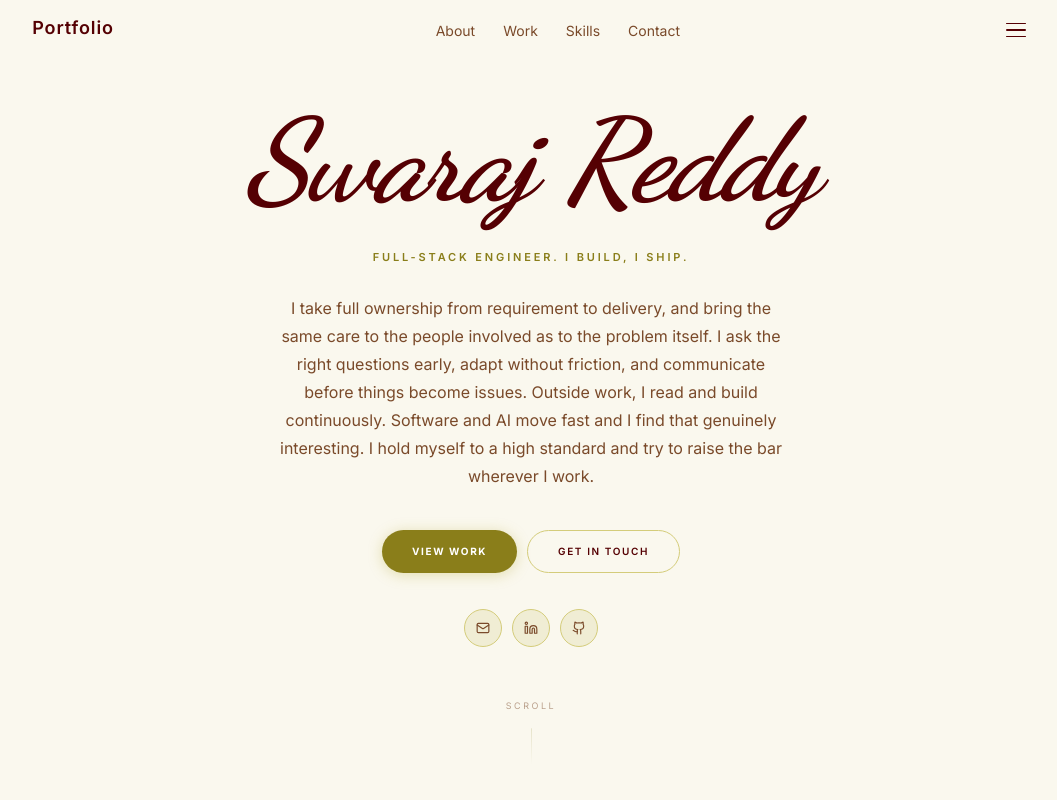
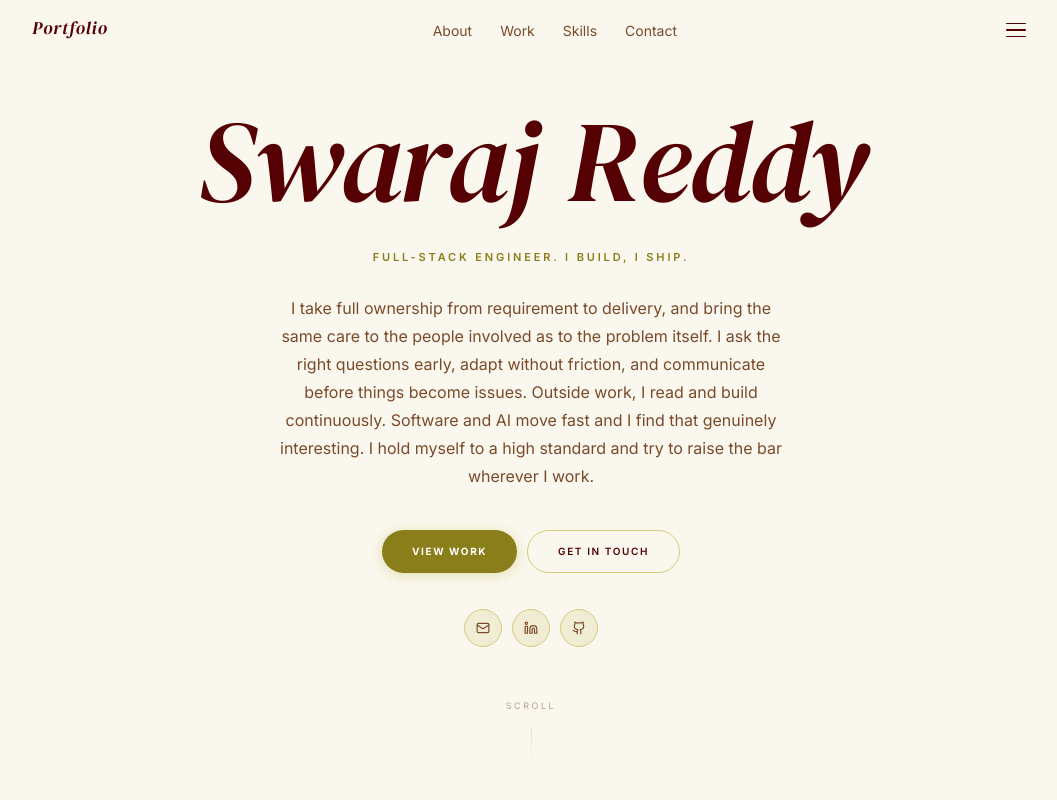
Before and after one commit to swarajreddy10/swarajreddy10.github.io, a Next.js app: page / in a window 1280 px wide. Shown: the top 800 px of the page, without its empty margins (109-1166 px from the left). Built offline with nearby package versions, Linux system fonts and the light colour scheme.

Commit message:
feat: switch display font to DM Serif Display, sync nav with hero

```diff
--- a/app/globals.css
+++ b/app/globals.css
@@ -14,7 +14,7 @@
   --accent-dim: rgba(184,171,56,0.12);
   --accent-border: rgba(184,171,56,0.40);
 
-  --font-display: 'Dancing Script', cursive;
+  --font-display: 'DM Serif Display', Georgia, serif;
   --font-body:    'Inter', system-ui, sans-serif;
   --font-mono:    'Inter', system-ui, sans-serif;
 }
--- a/app/layout.js
+++ b/app/layout.js
@@ -40,7 +40,7 @@ export default function RootLayout({ children }) {
         <link rel="preconnect" href="https://fonts.gstatic.com" crossOrigin="anonymous" />
         <link rel="dns-prefetch" href="https://fonts.googleapis.com" />
         <link
-          href="https://fonts.googleapis.com/css2?family=Dancing+Script:wght@400;500;600;700&family=Inter:wght@300;400;500;600;700&display=swap"
+          href="https://fonts.googleapis.com/css2?family=DM+Serif+Display:ital@0;1&family=Inter:wght@300;400;500;600;700&display=swap"
           rel="stylesheet"
         />
         <link rel="icon" href="/favicon.ico" />
--- a/components/About.jsx
+++ b/components/About.jsx
@@ -1,6 +1,6 @@
 'use client';
 
-import { useRef, useEffect, useState, useCallback } from 'react';
+import { useRef, useEffect, useState } from 'react';
 import { motion, useScroll, useTransform, useMotionTemplate } from 'motion/react';
 import { GraduationCap, Briefcase, Building2 } from 'lucide-react';
 
--- a/components/Certifications.jsx
+++ b/components/Certifications.jsx
@@ -13,10 +13,7 @@ const CERTS = [
         name: 'AWS Cloud Foundations & Cloud Architecting',
         issuer: 'AWS Academy',
         date: 'May – Jun 2024',
-        href: 'https://drive.google.com/file/d/1I9ggwsrVswrxcgNPkRfWYNjdp3h5xorv/view?usp=sharing',
-    },
-    {
-        name: 'MongoDB Python Developer Path',
+        href: 'https://www.credly.com/badges/aws-academy',
         issuer: 'MongoDB University',
         date: 'Nov 2025',
         href: 'https://ti-user-certificates.s3.amazonaws.com/ae62dcd7-abdc-4e90-a570-83eccba49043/2fef1e9a-2ef7-45ea-bdf7-9fde67df65a8-swaraj-chandra-reddy-m-2b64be3a-1a61-4210-9354-4051d4ad0677-certificate.pdf',
--- a/components/Footer.jsx
+++ b/components/Footer.jsx
@@ -22,16 +22,11 @@ function GithubIcon({ size = 15 }) {
     );
 }
 
-const NAV_COLS = [
-    {
-        heading: 'Navigation',
-        links: [
-            { label: 'About',   id: 'about'    },
-            { label: 'Work',    id: 'projects' },
-            { label: 'Skills',  id: 'skills'   },
-            { label: 'Contact', id: 'contact'  },
-        ],
-    },
+const NAV_LINKS = [
+    { label: 'About',   id: 'about'    },
+    { label: 'Work',    id: 'projects' },
+    { label: 'Skills',  id: 'skills'   },
+    { label: 'Contact', id: 'contact'  },
 ];
 
 const SOCIAL_LINKS = [
@@ -125,7 +120,7 @@ export default function Footer() {
                         Navigation
                     </p>
                     <nav style={{ display: 'flex', flexDirection: 'column', gap: 12 }}>
-                        {NAV_COLS[0].links.map(({ label, id }) => (
+                        {NAV_LINKS.map(({ label, id }) => (
                             <button
                                 key={id}
                                 onClick={() => scrollTo(id)}
--- a/components/Hero.jsx
+++ b/components/Hero.jsx
@@ -118,7 +118,7 @@ export default function Hero() {
                     <h1 style={{
                         fontFamily: 'var(--font-display)', fontStyle: 'italic',
                         fontSize: 'clamp(52px, 9vw, 120px)',
-                        fontWeight: 700, color: 'var(--fg)',
+                        fontWeight: 500, color: 'var(--fg)',
                         letterSpacing: '-0.03em', lineHeight: 1, margin: 0,
                     }}>
                         <SplitName name="Swaraj Reddy" />
--- a/components/Nav.jsx
+++ b/components/Nav.jsx
@@ -82,8 +82,8 @@ export default function Nav() {
                     <button
                         onClick={() => window.__lenis ? window.__lenis.scrollTo(0, { duration: 1.2 }) : window.scrollTo({ top: 0, behavior: 'smooth' })}
                         style={{
-                            fontFamily: 'var(--font-body)', fontStyle: 'normal',
-                            fontSize: 18, fontWeight: 600, color: 'var(--fg)',
+                            fontFamily: 'var(--font-display)', fontStyle: 'italic',
+                            fontSize: 18, fontWeight: 400, color: 'var(--fg)',
                             background: 'none', border: 'none', cursor: 'pointer', padding: 0,
                             letterSpacing: '0.05em', transition: 'color 0.2s',
                             whiteSpace: 'nowrap', flexShrink: 0,
```
